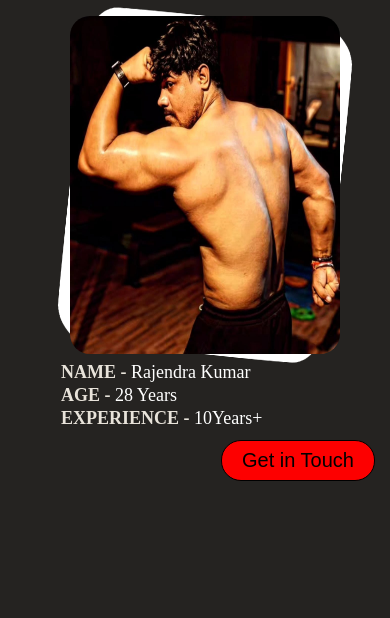
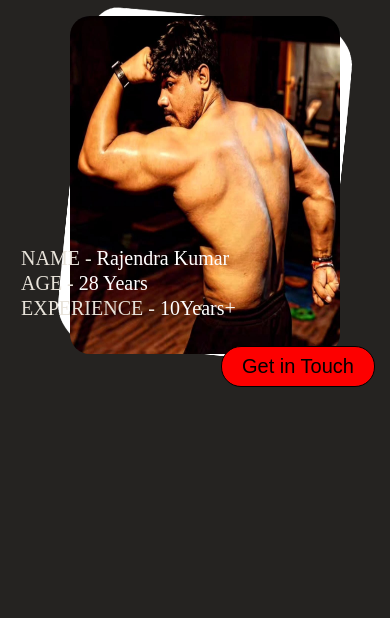
Before and after one commit to Lal-Singhania/Gym-Project, a plain HTML site: page index.html in a window 390 px wide. Shown: the part 1103-1721 px from the top of the page. Drawn offline with Linux system fonts and the light colour scheme.

Commit message:
Update gym website

```diff
--- a/css/trainer.css
+++ b/css/trainer.css
@@ -1,7 +1,7 @@
 .trainer{
     background-color: #252321;
     position: relative;
-    height: 750px;
+    height: 620px;
 }
 .trainer-details{
     width: 450px;
@@ -148,25 +148,27 @@
 }
 
 #trainer-info{
+    position: absolute;
+    left: 10px;
+    top: 240px;
     width: 300px;
-    margin-top: 330px;
     padding: 10px;
 }
 #trainer-info h1{
     color: #E8E3DA;
     font-family: 'Montserrat ExtraBold';
-    font-size: 18px;
-    font-weight: 700;
+    font-size: 20px;
+    font-weight: 200;
     padding: 1px;
 }
 .info{
     font-family: 'Montserrat ExtraBold';
-    font-size: 18px;
-    font-weight: 500;
+    font-size: 20px;
+    font-weight: 200;
     color:  #FFFFFF;
 }
 .trainer-contact{
-    position: absolute;
+    top: 550px;
     right: 15px;
     padding: 8px 20px;
     font-size: 20px;
--- a/index.js
+++ b/index.js
@@ -36,7 +36,7 @@ slider.forEach(
 
 //info send
 
-const owner = +918709878419;
+const owner = +919113373191;
 
 document.getElementById("contact").addEventListener("submit", function (e){
     e.preventDefault();
```
